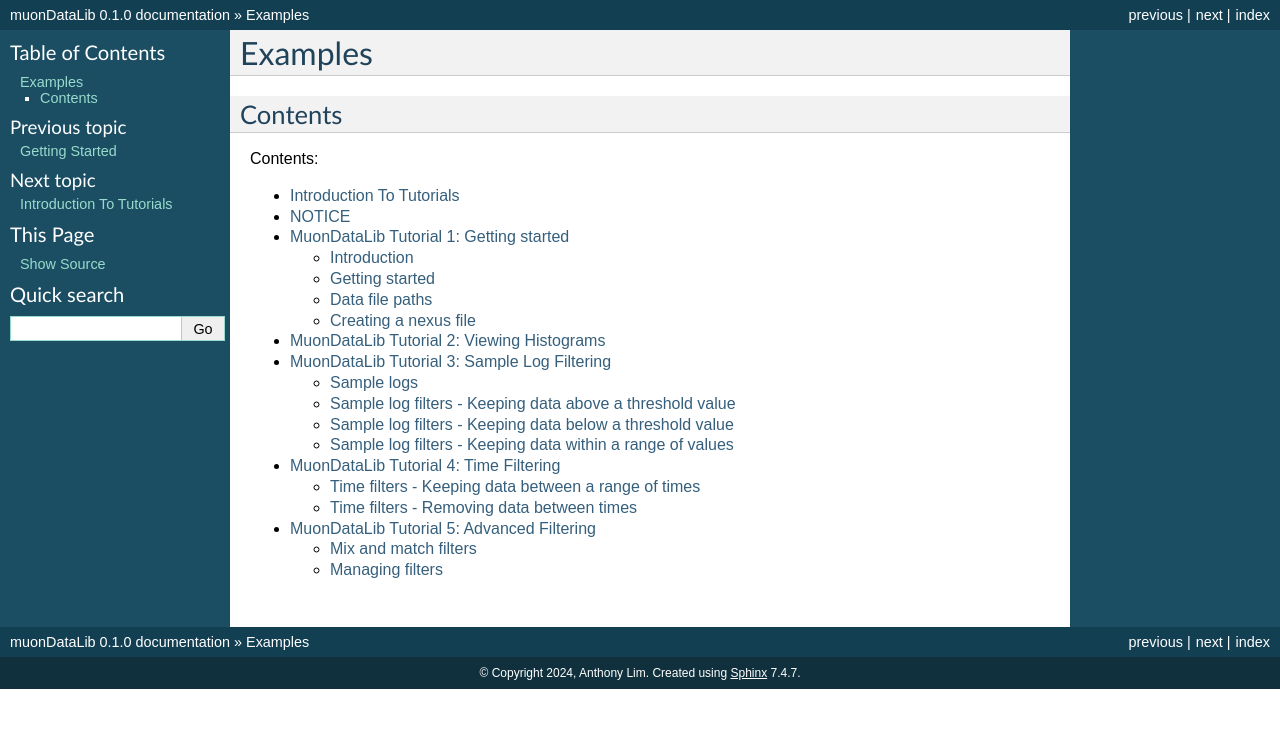
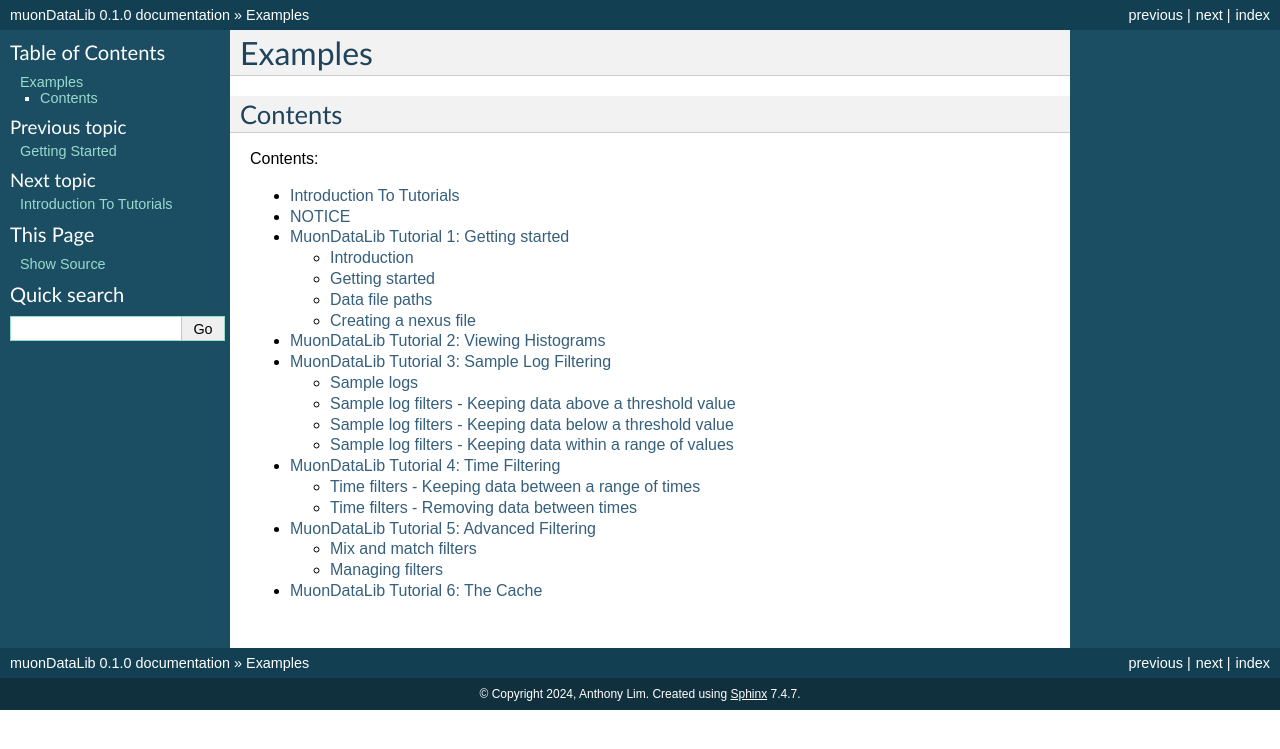
Before and after one commit to ISISMuon/MuonDataLib, a Sphinx documentation site: the page built from docs/source/examples/index.rst, in a window 1280 px wide. Shown: the top 749 px of the page. Built offline with Sphinx 7.4.7, drawn with Linux system fonts in a browser that asks for light colours.

Commit message:
add docs

```diff
--- a/docs/source/examples/index.rst
+++ b/docs/source/examples/index.rst
@@ -21,3 +21,4 @@ Contents
    tutorials/tutorial_3.ipynb
    tutorials/tutorial_4.ipynb
    tutorials/tutorial_5.ipynb
+   tutorials/tutorial_6.ipynb
```
Also changed, not shown: docs/source/examples/tutorials/tutorial_5.ipynb, docs/source/examples/tutorials/tutorial_6.ipynb (added).
